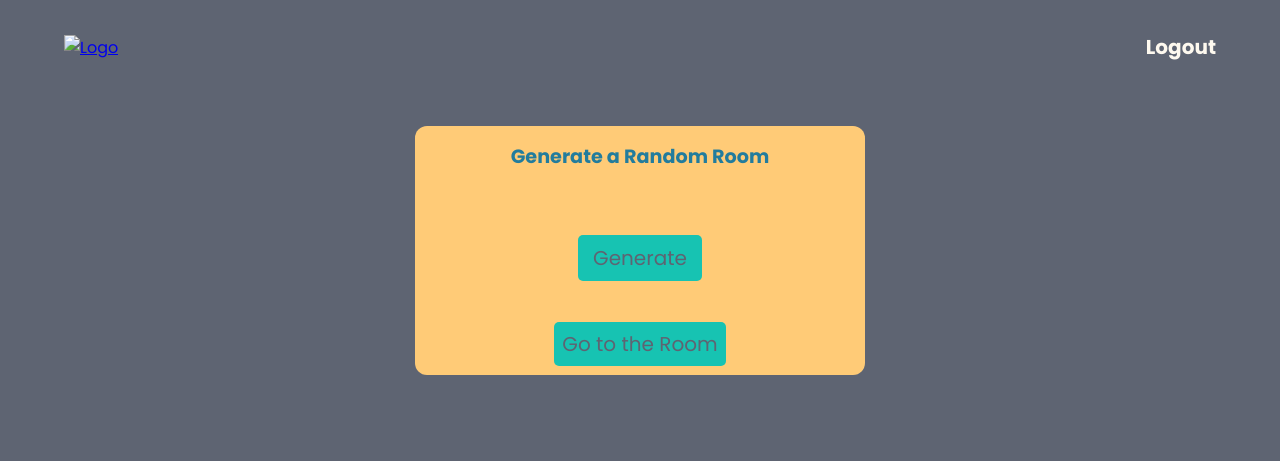
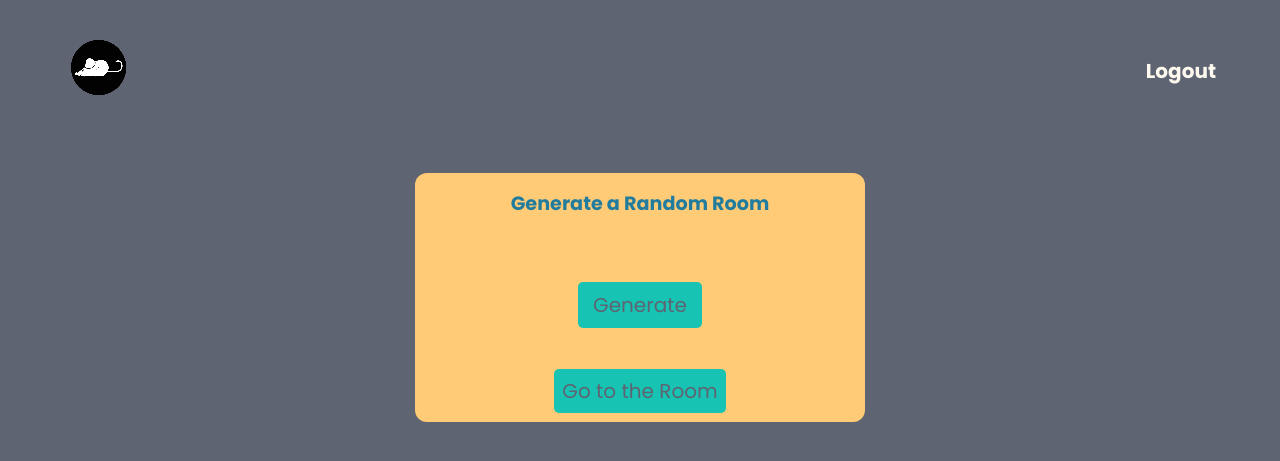
Before and after one commit to ikazreal21/Django-Basic-RealTime-Chat, a Django app: page / in a window 1280 px wide. Shown: the top 461 px of the page. Run offline with Django 3.2, Linux system fonts and the light colour scheme; a user stored in the database is signed in; some libraries are stand-ins or nearby versions.

Commit message:
added the logo and the favicon

```diff
--- a/chats/templates/chats/base.html
+++ b/chats/templates/chats/base.html
@@ -11,6 +11,7 @@
 		crossorigin="anonymous"/>
 	<!-- <link href="https://cdn.jsdelivr.net/npm/bootstrap@5.1.0/dist/css/bootstrap.min.css" rel="stylesheet" integrity="sha384-KyZXEAg3QhqLMpG8r+8fhAXLRk2vvoC2f3B09zVXn8CA5QIVfZOJ3BCsw2P0p/We" crossorigin="anonymous"> -->
 	<link rel="stylesheet" type="text/css" href="{% static 'css/index.css' %}">
+	<link rel="icon" href="{% static '/image/favicon.ico' %}" type="image/x-icon">
 	<title>{% block title %}{% endblock %}</title>
 </head>
 {% block content %}
--- a/chats/templates/chats/dashboard.html
+++ b/chats/templates/chats/dashboard.html
@@ -6,7 +6,7 @@
 {% block content %}
 	<header>
 		<div class="navbar">
-			<a href="dashboard.html"><img src="" alt="Logo" /></a>
+			<a href="dashboard.html"><img src="{% static 'image/new.png' %}" alt="Logo" /></a>
 			<ul class="nav-links">
 				<!-- <a href="">Guest</a> -->
 				<a href="{% url 'logout' %}">Logout</a>
--- a/chats/templates/chats/room.html
+++ b/chats/templates/chats/room.html
@@ -6,7 +6,7 @@
 {% block content %}
   <header>
     <div class="navbar">
-      <a href="dashboard.html"><img src="" alt="Logo" /></a>
+      <a href="{% url 'index' %}"><img src="{% static 'image/new.png' %}" alt="Logo"/></a>
       <ul class="nav-links">
         <a href="{% url 'index' %}">Dashboard</a>
         <!-- <a href="">Guest</a> -->
--- a/static/css/index.css
+++ b/static/css/index.css
@@ -26,6 +26,7 @@ section {
   width: 90%;
   margin: auto;
 }
+
 
 .navbar {
   display: -webkit-box;
```
Also changed, not shown: db.sqlite3, static/image/android-chrome-192x192.png (added), static/image/android-chrome-512x512.png (added), static/image/favicon.ico (added), static/image/new.png (added), static/image/resized-image-Promo.jpeg (added).
